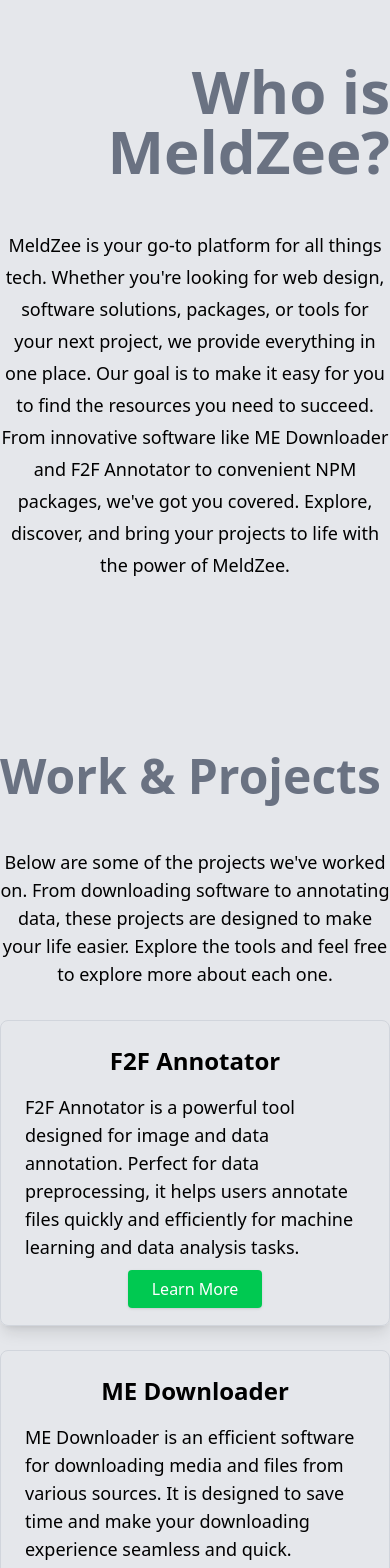
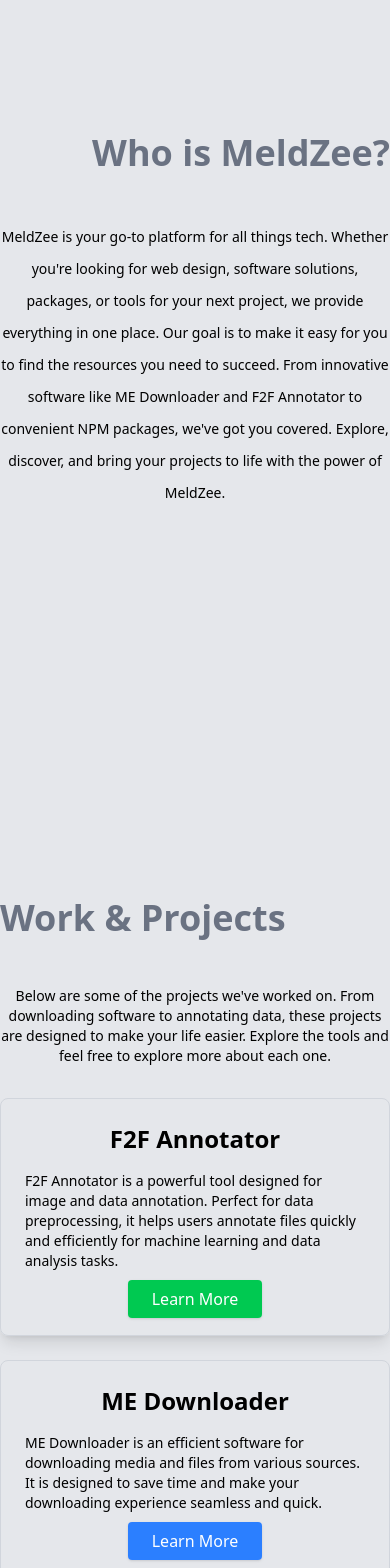
Before and after one commit to Ravindudeshitha/MeldZee, a React (Vite) app: page / in a window 390 px wide. Shown: the part 360-1928 px from the top of the page. Built offline with nearby package versions, Linux system fonts and the light colour scheme.

Commit message:
responsive

```diff
--- a/src/About.jsx
+++ b/src/About.jsx
@@ -2,8 +2,8 @@
     return (
       <section id="about" className="h-screen flex items-center justify-center bg-gray-200">
         <div className="w-full md:w-4/5 lg:w-3/5 text-center">
-          <h2 className="text-6xl font-extrabold text-gray-500 text-right mb-12 ">Who is MeldZee?</h2>
-          <p className="text-lg font-light leading-8">
+          <h2 className="text-4xl sm:text-6xl font-extrabold text-gray-500 text-right mb-12 ">Who is MeldZee?</h2>
+          <p className="text-sm sm:text-lg font-light leading-8">
             MeldZee is your go-to platform for all things tech. Whether you're looking for web design, software solutions, packages, or tools for your next project, we provide everything in one place. Our goal is to make it easy for you to find the resources you need to succeed. From innovative software like ME Downloader and F2F Annotator to convenient NPM packages, we've got you covered. Explore, discover, and bring your projects to life with the power of MeldZee.
           </p>
         </div>
--- a/src/Projects.jsx
+++ b/src/Projects.jsx
@@ -6,8 +6,8 @@
         <div className="w-full md:w-4/5 lg:w-3/5 text-left space-y-8">
 
           {/* Title */}
-          <h2 className="text-5xl font-extrabold mb-6 text-left text-gray-500 mb-12 ">Work & Projects</h2>
-          <p className="text-lg font-light mb-8 text-center">
+          <h2 className="text-4xl sm:text-6xl  font-extrabold mb-6 text-left text-gray-500 mb-12 ">Work & Projects</h2>
+          <p className="text-sm sm:text-lg font-light mb-8 text-center">
             Below are some of the projects we've worked on. From downloading software to annotating data, these projects are designed to make your life easier. Explore the tools and feel free to explore more about each one.
           </p>
 
@@ -22,7 +22,7 @@
             {/* F2F Annotator */}
             <div className="w-full md:w-1/2 lg:w-1/3 border border-gray-300 rounded-lg p-6 shadow-lg hover:shadow-xl transition-shadow duration-300">
               <h3 className="text-2xl font-semibold mb-4 text-center">F2F Annotator</h3>
-              <p className="text-lg font-light mb-4">
+              <p className="text-sm sm:text-lg font-light mb-4">
                 F2F Annotator is a powerful tool designed for image and data annotation. Perfect for data preprocessing, it helps users annotate files quickly and efficiently for machine learning and data analysis tasks.
               </p>
               <div className="text-center">
@@ -36,7 +36,7 @@
             {/* ME Downloader */}
             <div className="w-full md:w-1/2 lg:w-1/3 border border-gray-300 rounded-lg p-6 shadow-lg hover:shadow-xl transition-shadow duration-300">
               <h3 className="text-2xl font-semibold mb-4 text-center">ME Downloader</h3>
-              <p className="text-lg font-light mb-4">
+              <p className="text-sm sm:text-lg font-light mb-4">
                 ME Downloader is an efficient software for downloading media and files from various sources. It is designed to save time and make your downloading experience seamless and quick.
               </p>
               <div className="text-center">
@@ -59,7 +59,7 @@
 
             <div className="w-full md:w-3/5 lg:w-2/5 border border-gray-300 rounded-lg p-6 shadow-lg hover:shadow-xl transition-shadow duration-300 mx-auto">
               <h3 className="text-2xl font-semibold mb-4 text-center">Elegant Smooth Slider (UI Package)</h3>
-              <p className="text-lg font-light mb-4">
+              <p className="text-sm sm:text-lg font-light mb-4">
                 The Elegant Smooth Slider is a UI package that provides a highly customizable and smooth sliding carousel. Perfect for displaying images, content, or anything that requires smooth transitions and intuitive controls.
               </p>
               <div className="text-center">
```
Also changed, not shown: 4 other files (tests, documents, lock files or other folders).
